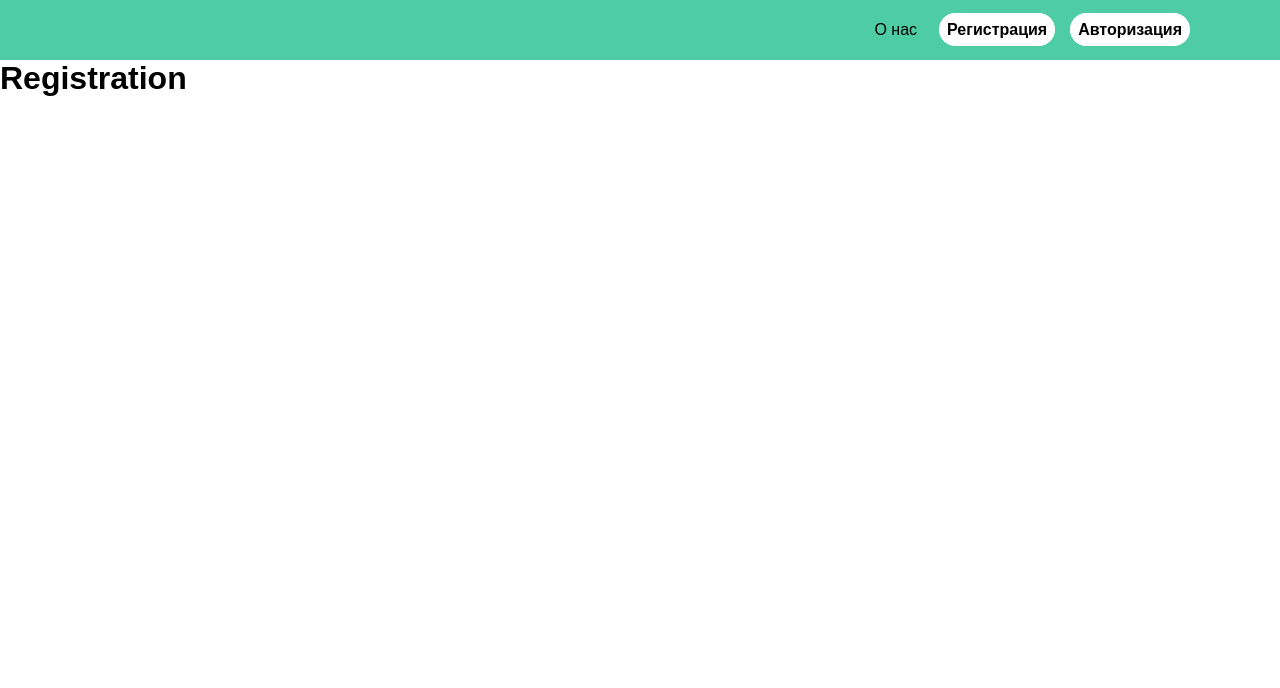
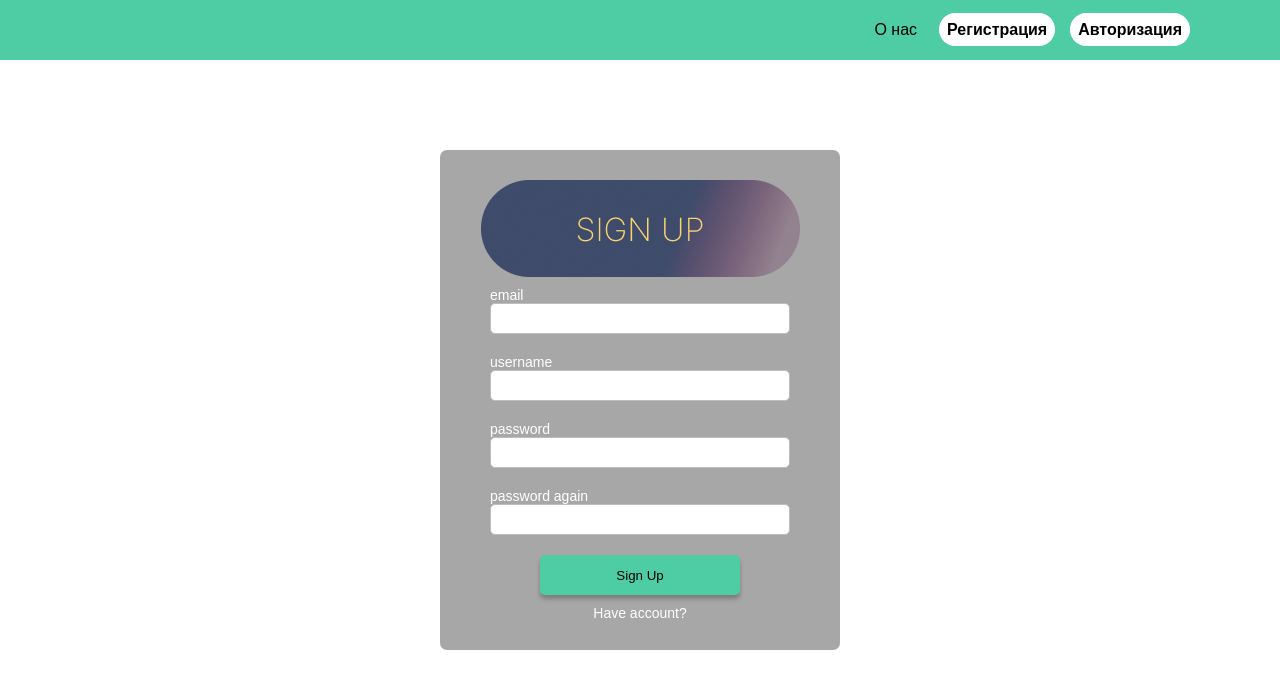
Before and after one commit to Ikiso/Medicine, a React (Create React App) app in the folder current/frontend/: page /registration in a window 1280 px wide. Shown: the top 688 px of the page. Built offline with nearby package versions, Linux system fonts and the light colour scheme.

Commit message:
update page registration

```diff
--- /dev/null
+++ b/current/frontend/src/components/Button.jsx
@@ -0,0 +1,10 @@
+import React from 'react';
+import classes from './Button.module.css';
+
+const Button = ({ children, ...props }) => {
+    return (
+        <button className={classes.button} {...props} >{children}</button>
+    );
+};
+
+export default Button;
--- /dev/null
+++ b/current/frontend/src/components/Button.module.css
@@ -0,0 +1,10 @@
+.button {
+    width: 200px;
+    height: 40px;
+    background-color: var(--primary-color);
+    border: none;
+    box-shadow: 0 4px 4px rgba(0, 0, 0, 0.25);
+    border-radius: 5px;
+    cursor: pointer;
+    margin: 10px 0;
+}
--- /dev/null
+++ b/current/frontend/src/components/Input.jsx
@@ -0,0 +1,13 @@
+import React from 'react';
+import classes from "./Input.module.css";
+
+const Input = ({ text, name, ...props }) => {
+    return (
+        <div className={classes.text_field}>
+            <label className={classes.label} htmlFor={name}>{text}</label>
+            <input className={classes.input} {...props} name={name} id={name}/>
+        </div>
+    );
+};
+
+export default Input;
--- /dev/null
+++ b/current/frontend/src/components/Input.module.css
@@ -0,0 +1,36 @@
+.text_field {
+    padding: 10px;
+    display: flex;
+    flex-direction: column;
+    justify-content: center;
+    align-items: center;
+
+}
+
+.label {
+    display: block;
+    width: 100%;
+    max-width: 300px;
+    color: var(--second-color-text);
+    font-size: 14px;
+}
+
+.input {
+    display: block;
+    width: 100%;
+    max-width: 300px;
+    padding: 7px;
+    color: #212529;
+    background-color: #fff;
+    border: 1px solid #bdbdbd;
+    border-radius: 5px;
+}
+
+.input::placeholder {
+    color: #212529;
+    opacity: 0.4;
+}
+
+.input:focus {
+    outline: 0;
+}
--- a/current/frontend/src/pages/Registration.jsx
+++ b/current/frontend/src/pages/Registration.jsx
@@ -1,9 +1,28 @@
 import React from 'react';
+import { Link } from "react-router-dom";
+import Input from "../components/Input";
+import Button from "../components/Button";
+import classes from './Registration.module.css';
+import sign_up from '../images/sign_up.png';
 
 const Registration = () => {
     return (
-        <div>
-            <h1>Registration</h1>
+        <div className={classes.wrapper} >
+            <div className={classes.container}>
+                <div className={classes.images}>
+                    <img src={sign_up} alt="sign_up"/>
+                </div>
+
+                <Input text="email" name="email" autocomplete="new-password" />
+                <Input text="username" name="username" autocomplete="new-password" />
+                <Input text="password" name="password" type="password" autocomplete="new-password" />
+                <Input text="password again" name="password_again" type="password" autocomplete="new-password" />
+
+                <div className={classes.button__send}>
+                    <Button>Sign Up</Button>
+                    <Link className={classes.link} to="/authorization" >Have account?</Link>
+                </div>
+            </div>
         </div>
     );
 };
--- /dev/null
+++ b/current/frontend/src/pages/Registration.module.css
@@ -0,0 +1,32 @@
+.wrapper {
+    display: flex;
+    justify-content: center;
+    align-items: center;
+}
+
+.container {
+    width: 400px;
+    height: 500px;
+    margin-top: calc((100vh - 620px) / 2);
+    background-color: var(--primary-background);
+    border-radius: 7px;
+}
+
+.button__send {
+    display: flex;
+    flex-direction: column;
+    align-items: center;
+}
+
+.link {
+    text-decoration: none;
+    color: var(--second-color-text);
+    font-size: 14px;
+}
+
+.images {
+    display: flex;
+    justify-content: center;
+    align-items: center;
+    padding-top: 30px;
+}
```
Also changed, not shown: current/frontend/src/images/sign_in.png (added), current/frontend/src/images/sign_up.png (added).
